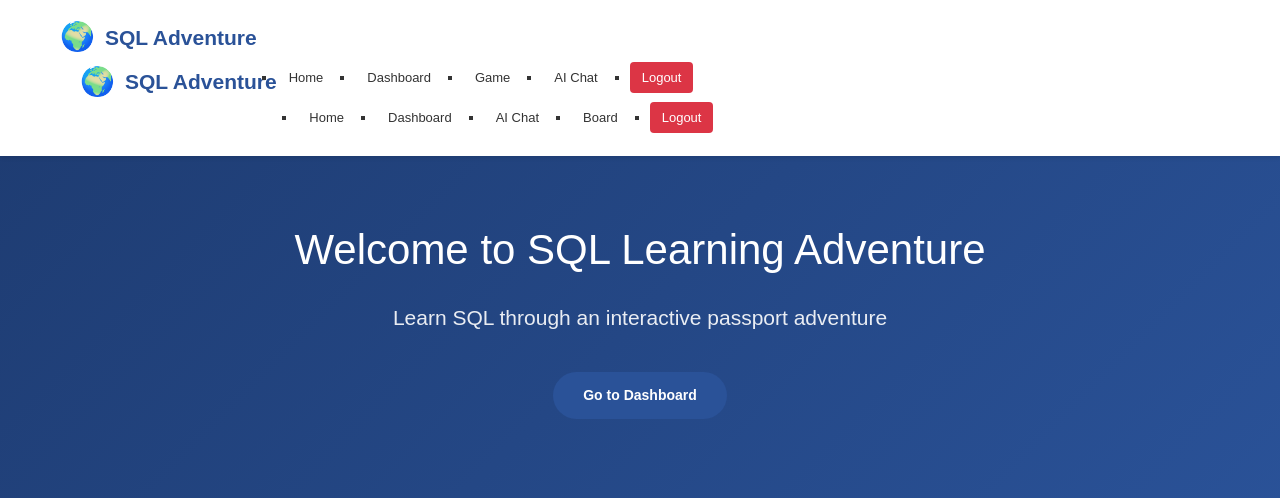
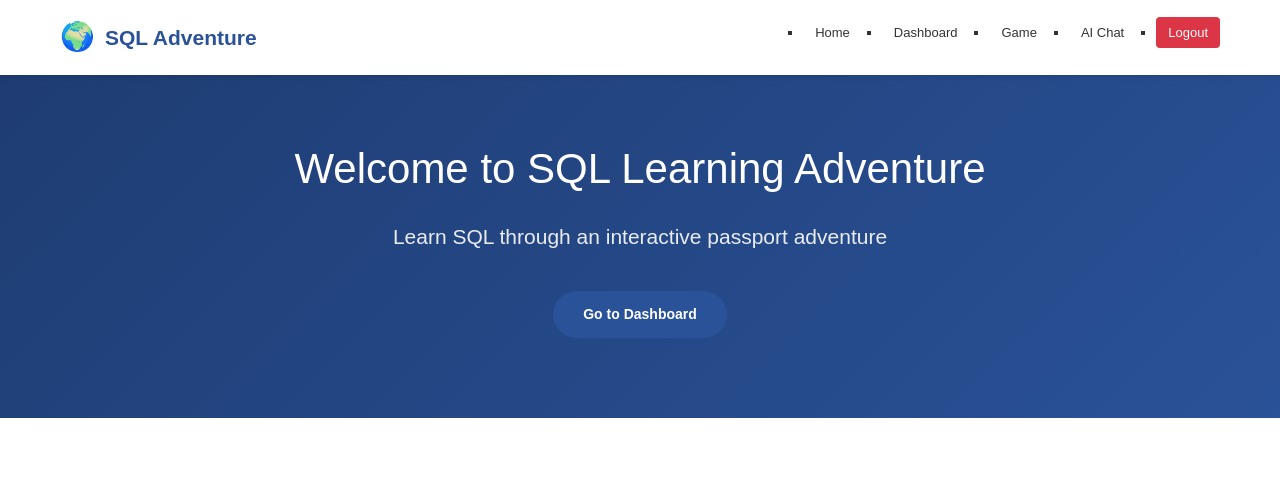
Before and after one commit to Alice-Liao/AI-powered-SQL-Learning-Passport-Adventure, a Django app: page /app_dev/ in a window 1280 px wide. Shown: the top 498 px of the page. Run offline with Django 5.2, Linux system fonts and the light colour scheme; the visitor is signed in with stand-in values (Sample User, id 1); some libraries are stand-ins or nearby versions.

Commit message:
fix duplicate navigation

```diff
--- a/app/templates/app/base.html
+++ b/app/templates/app/base.html
@@ -16,35 +16,14 @@
             <span class="logo-icon">🌍</span>
             <span class="logo-text">SQL Adventure</span>
           </a>
-        <div class="header-container">
-            <div class="logo-section">
-                <a href="{% url 'app-home' %}" class="logo">
-                    <span class="logo-icon">🌍</span>
-                    <span class="logo-text">SQL Adventure</span>
-                </a>
-            </div>
-            <nav class="main-nav">
-                <ul class="nav-links">
-                    <li><a href="{% url 'app-home' %}">Home</a></li>
-                    {% if user.is_authenticated %}
-                        <li><a href="{% url 'app-user-page' %}">Dashboard</a></li>
-                        <li><a href="{% url 'task-list' %}">Game</a></li>
-                        <li><a href="{% url 'chat' %}">AI Chat</a></li>
-                        <li><a href="{% url 'logout' %}" class="nav-btn btn-logout">Logout</a></li>
-                    {% else %}
-                        <li><a href="{% url 'login' %}" class="nav-btn btn-login">Login</a></li>
-                        <li><a href="{% url 'signup' %}" class="nav-btn btn-signup">Sign Up</a></li>
-                    {% endif %}
-                </ul>
-            </nav>
         </div>
         <nav class="main-nav">
           <ul class="nav-links">
             <li><a href="{% url 'app-home' %}">Home</a></li>
             {% if user.is_authenticated %}
             <li><a href="{% url 'app-user-page' %}">Dashboard</a></li>
+            <li><a href="{% url 'task-list' %}">Game</a></li>
             <li><a href="{% url 'chat' %}">AI Chat</a></li>
-            <li><a href="{% url 'board' %}">Board</a></li>
             <li>
               <a href="{% url 'logout' %}" class="nav-btn btn-logout">Logout</a>
             </li>
```
